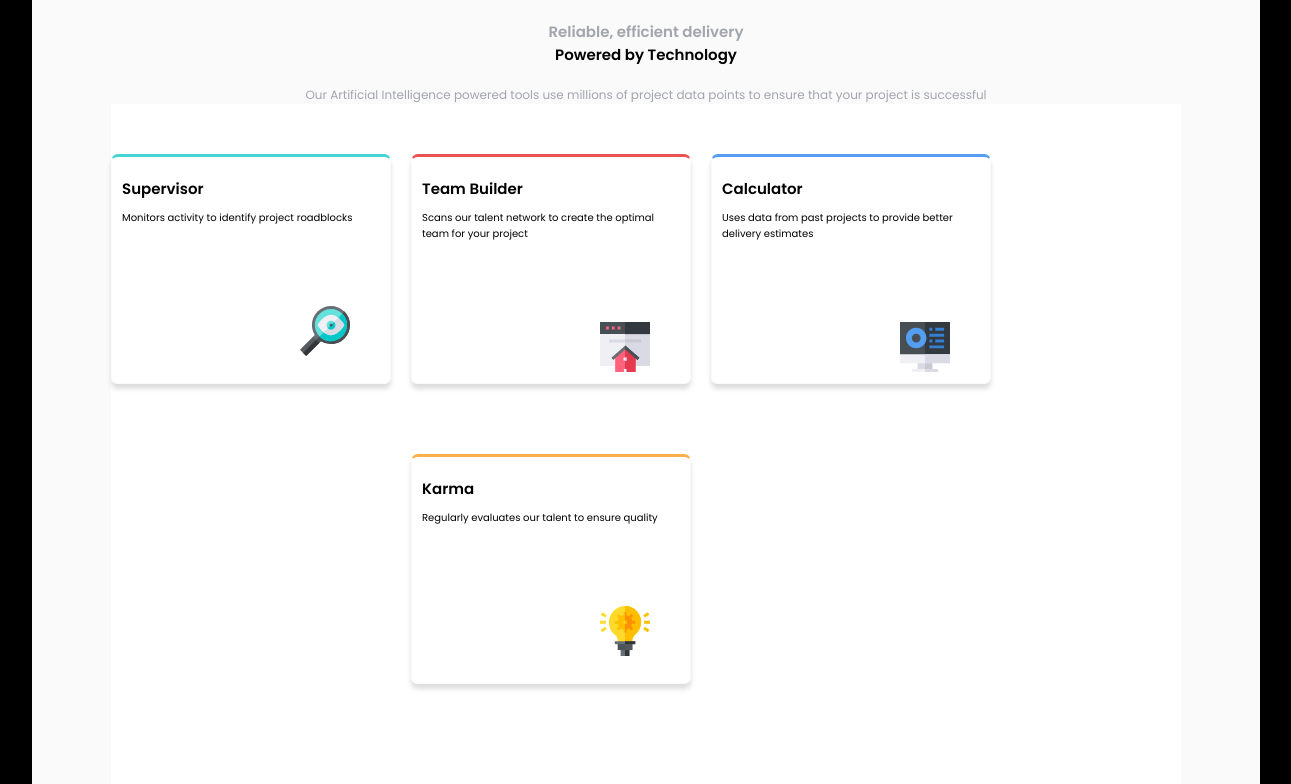
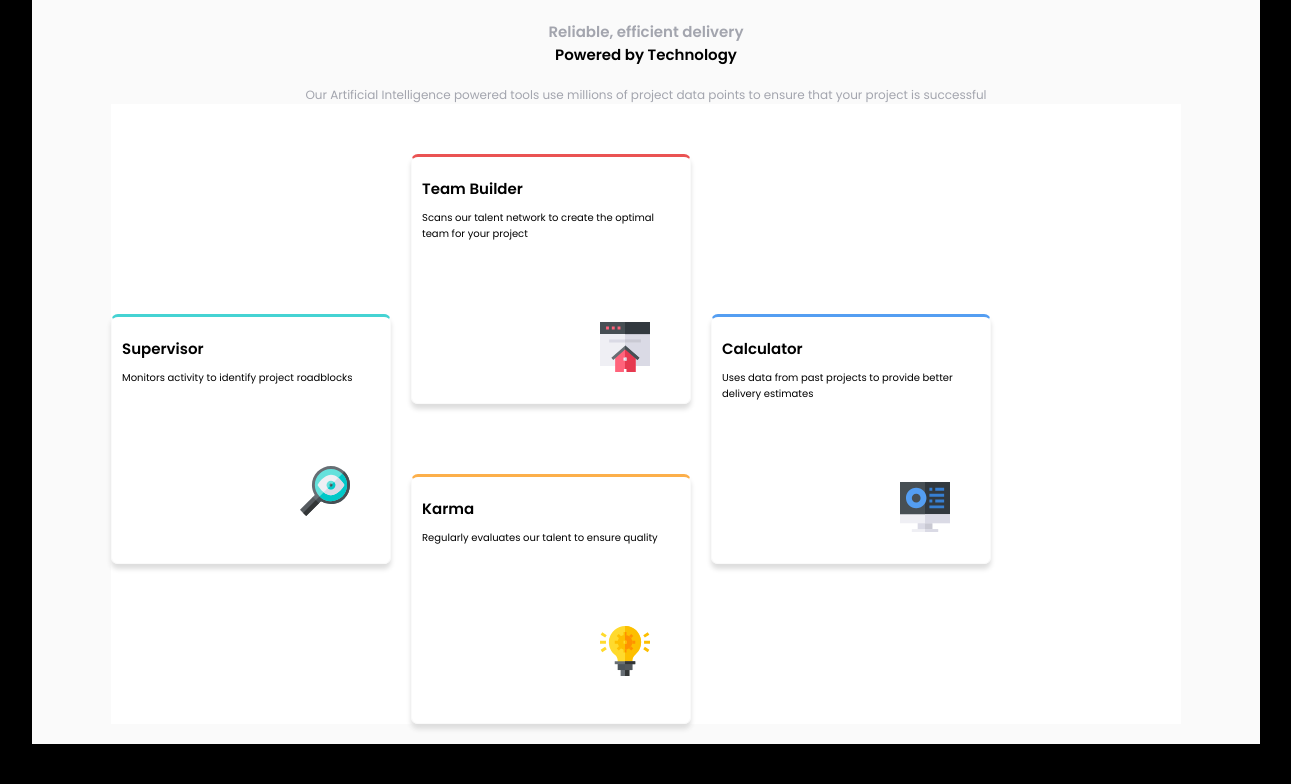
Before and after one commit to AlexeyKramarchuk/four-card-task-two-, a plain HTML site: page index.html in a window 1536 px wide. Shown: the top 784 px of the page, without its empty margins (122-1413 px from the left). Drawn offline with Linux system fonts and the light colour scheme.

Commit message:
final-css

```diff
--- a/style.css
+++ b/style.css
@@ -114,7 +114,7 @@ p {
 }
 
 
-@media (min-width: 1200px) {
+@media (min-width: 1440px) {
 body {
    background-color: black;
 }
@@ -135,29 +135,29 @@ body {
 
 .cards {
     display: grid;
-    grid-template-columns: repeat(4, 280px);
-    grid-template-rows: repeat(4, 280px);
+    grid-template-columns: repeat(3, 280px);
+    grid-template-rows: repeat(4, 140px);
     gap: 20px;
 }
 
   .card-one {
     grid-column: 1 / 2;
-    grid-row: 1 / 2;
+    grid-row: 2 / 4;
   }
 
   .card-two {
     grid-column: 2 / 3;
-    grid-row: 1 / 2;
+    grid-row: 1 / 3;
   }
 
   .card-three {
     grid-column: 2 / 3;
-    grid-row: 2 / 3;
+    grid-row: 3 / 5;
   }
 
   .card-four {
     grid-column: 3 / 4;
-    grid-row: 1 / 2;
+    grid-row: 2 / 4;
   }
 
 
```
